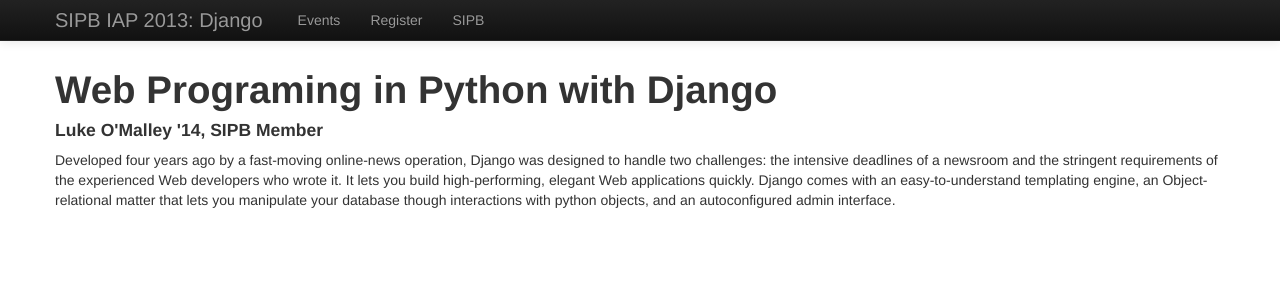
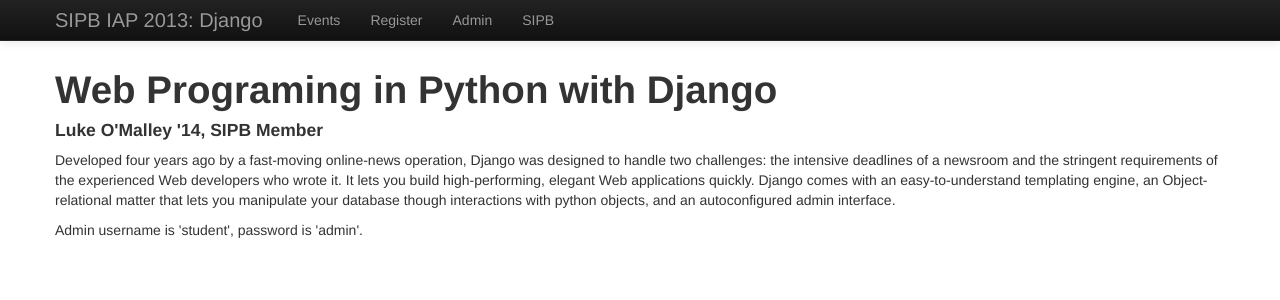
Before and after one commit to dlukeomalley/SIPB_django_class, a Django app: page / in a window 1280 px wide. Shown: the top 300 px of the page. Run offline with Django 3.2, Linux system fonts and the light colour scheme; parts of the project's set-up code (start-up, migrations or seed data) failed here and were passed over; some libraries are stand-ins or nearby versions.

Commit message:
fixed admin page for students to login

```diff
--- a/website/rsvp/templates/base.html
+++ b/website/rsvp/templates/base.html
@@ -45,6 +45,7 @@
             <ul class="nav">
               <li><a href="/events/">Events</a></li>
               <li><a href="/register">Register</a></li>
+              <li><a href="/admin">Admin</a></li>
               <li><a href="http://sipb.mit.edu/" target="blank">SIPB</a></li>
             </ul>
           </div><!--/.nav-collapse -->
--- a/website/rsvp/templates/index.html
+++ b/website/rsvp/templates/index.html
@@ -13,4 +13,5 @@
   manipulate your database though interactions with python
   objects, and an autoconfigured admin interface.
 </p>
+<p>Admin username is 'student', password is 'admin'.</p>
 {% endblock %}
```
Also changed, not shown: 2 other files.
